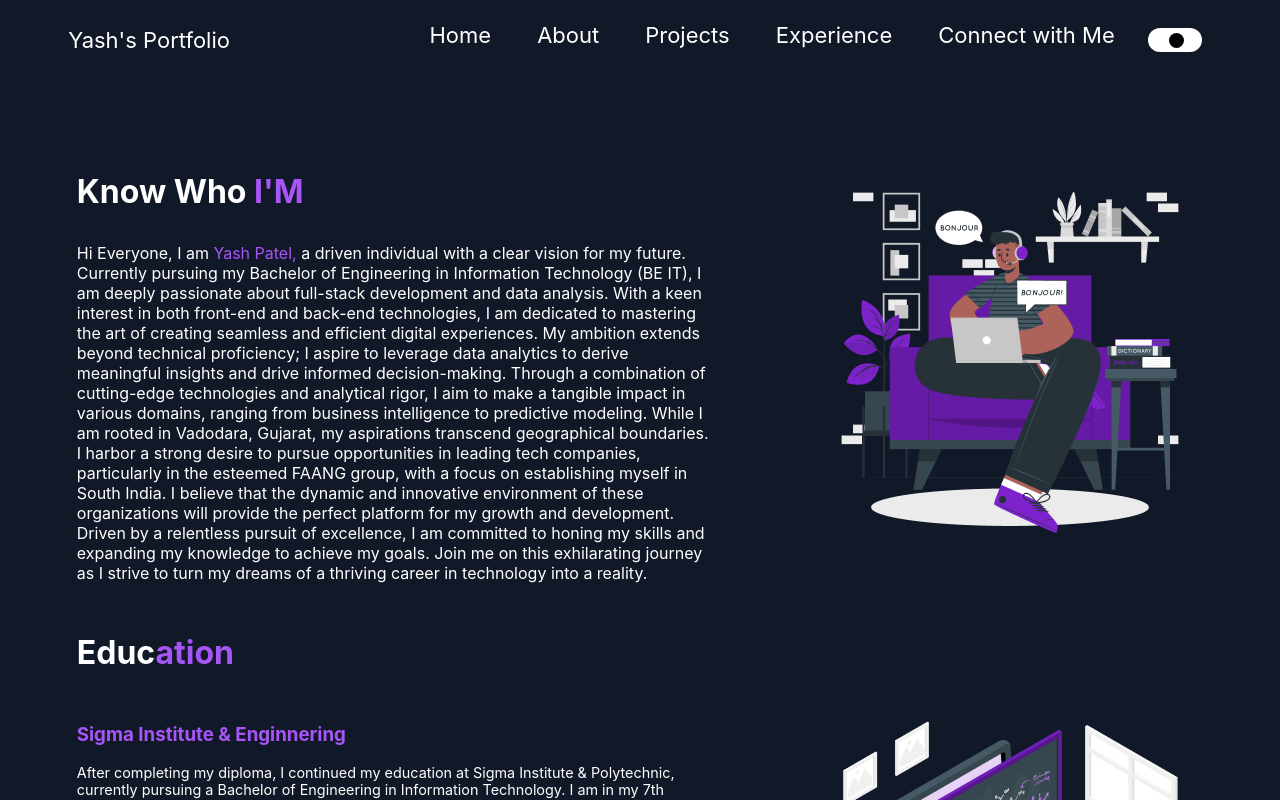
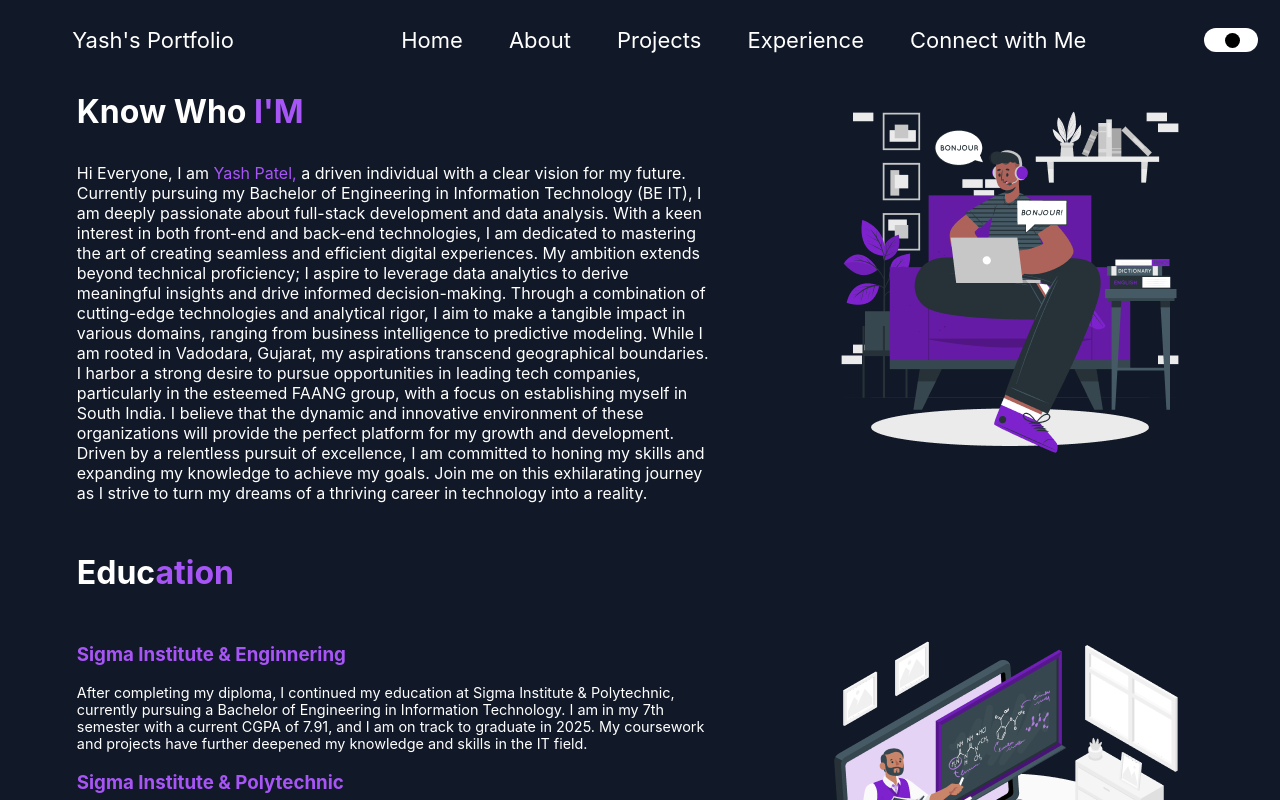
Before and after one commit to IT-YASH/Final-Portfolio, a React (Create React App) app: page / in a window 1280 px wide. Shown: the top 800 px of the page. Built offline with nearby package versions, Linux system fonts and the light colour scheme; a small style sheet from the web is missing; the HTML template or start-up script is replaced by a standard one.

Commit message:
updated the code

```diff
--- a/src/App.css
+++ b/src/App.css
@@ -1,29 +1,56 @@
+/* New CSS for sticky and transparent functionality */
+.header {
+  position: fixed;
+  top: 0;
+  width: 100%;
+  background-color: transparent;
+  color: white;
+  padding: 0 20px;
+  z-index: 1000; /* Ensure the navbar is above other content */
+}
+
+.header::before {
+  content: '';
+  position: absolute;
+  top: 0;
+  left: 0;
+  width: 100%;
+  height: 100%;
+  background-color: #111827;
+  transition: background-color 0.3s ease, backdrop-filter 0.3s ease;
+  z-index: -1; /* Ensure the pseudo-element is behind the navbar content */
+}
+
+.header.scrolled::before {
+  background-color: rgba(17, 24, 39, 0.7); /* Make it semi-transparent */
+  backdrop-filter: blur(10px); /* Add blur effect */
+}
+
+/* Existing styles */
 nav {
   font-size: 22px;
   display: flex;
   justify-content: space-around;
   align-items: center;
   height: 80px;
-  /* width: 100%; */
-  background-color:#111827;
 }
 
 nav .left {
   color: white;
 }
 
-.navigation{
+.navigation {
   align-content: center;
   justify-items: center;
   padding: 2px;
-  margin: 10px 10px;
+  margin: 10px -10px;
   background-color: white;
   border-radius: 25px;
   width: 50px;
   height: 20px;
 }
 
-.navigatebutton{
+.navigatebutton {
   width: 15px;
   margin-left: 3px;
   border-radius: 50px;
@@ -34,6 +61,7 @@ nav .left {
 nav ul {
   display: flex;
   justify-content: center;
+  align-items: center;
 }
 
 nav ul li {
@@ -52,13 +80,14 @@ nav ul li a::before {
   position: absolute;
   bottom: -2px;
   left: 0;
-  height: 2px;
+  border-radius: 30px;
+  height: 3.5px;
   background-color: white;
   transition: width 0.3s ease-in-out;
   width: 0;
 }
 
-.right{
+.right {
   display: flex;
 }
 
@@ -70,7 +99,6 @@ body {
   background-color: #111827;
   color: white;
 }
-
 
 .firstsection {
   padding: 40px 0px;
@@ -85,7 +113,6 @@ body {
   margin-right: 160px;
 }
 
-
 .lefthello,
 .leftyash,
 .webcolor {
@@ -93,45 +120,50 @@ body {
   padding: 3px 0;
 }
 
-.aboutpage{
+.aboutpage {
   padding-left: 6%;
   padding-right: 6%;
 }
 
-.about-firstsection{
+.about-firstsection {
   margin-top: 60px;
   display: flex;
   align-items: center;
 }
 
-.about-leftsection{
+.about-leftsection {
   padding-right: 100px;
 }
 
-.education{
+.education {
   margin-top: 50px;
 }
 
-
-
-.about-secleftsection{
+.about-secleftsection {
   padding-right: 100px;
 }
 
-.about-secrightsection{
+.about-secrightsection {
   align-items: center;
 }
 
-.know-who,.education{
+.know-who,
+.education {
   font-size: 2rem;
 }
 
-.i-m,.yashpatel,.action,.sigmauniversity,.Diplomasigma,.school{
+.i-m,
+.yashpatel,
+.action,
+.sigmauniversity,
+.Diplomasigma,
+.school {
   color: #a855f7;
 }
 
-.sigmainfo,.schoolinfo{
-font-size: 0.9rem;
+.sigmainfo,
+.schoolinfo {
+  font-size: 0.9rem;
 }
 
 .lefthello {
@@ -165,11 +197,11 @@ font-size: 0.9rem;
   font-size: 2rem;
 }
 
-.introcolor{
+.introcolor {
   color: #a855f7;
 }
 
-.about-secondsection{
+.about-secondsection {
   display: flex;
   padding-bottom: 10px;
 }
@@ -187,12 +219,11 @@ font-size: 0.9rem;
   width: 55%;
 }
 
-.secondrightsection{
+.secondrightsection {
   width: 35%;
 }
 
-
-.paragraph{
+.paragraph {
   color: #a855f7;
 }
 
@@ -209,7 +240,7 @@ font-size: 0.9rem;
   padding-top: 30px;
 }
 
-.images{
+.images {
   justify-content: space-evenly;
   display: flex;
   padding-top: 50px;
@@ -227,8 +258,8 @@ font-size: 0.9rem;
   width: 100%;
 }
 
-.footer{
-background-color: black;
+.footer {
+  background-color: black;
 }
 
 .footercentered-text {
@@ -253,12 +284,12 @@ background-color: black;
   color: #663399;
 }
 
-.footerlast{
+.footerlast {
   display: flex;
   padding-bottom: 10px;
   justify-content: space-around;
 }
 
-.Copyright{
+.Copyright {
   color: #a855f7;
 }
--- a/src/App.js
+++ b/src/App.js
@@ -1,14 +1,13 @@
 import React from "react";
 import Navbar from "./components/Navbar";
 import Footer from "./components/Footer";
-// import Home from "./components/Home";
-import About from "./components/About"
+import About from "./components/About";
 
 function App() {
   return (
     <>
       <Navbar />
-      <About/>
+      <About />
       {/* <Home /> */}
       <Footer />
     </>
--- a/src/components/Navbar.js
+++ b/src/components/Navbar.js
@@ -1,9 +1,26 @@
-import React from "react";
+import React, { useState, useEffect } from "react";
 import "../App.css";
 
 function Navbar() {
+  const [isScrolled, setIsScrolled] = useState(false);
+
+  useEffect(() => {
+    const handleScroll = () => {
+      if (window.scrollY > 50) {
+        setIsScrolled(true);
+      } else {
+        setIsScrolled(false);
+      }
+    };
+
+    window.addEventListener("scroll", handleScroll);
+    return () => {
+      window.removeEventListener("scroll", handleScroll);
+    };
+  }, []);
+
   return (
-    <header>
+    <header className={`header ${isScrolled ? 'scrolled' : ''}`}>
       <nav>
         <div className="left">Yash's Portfolio</div>
         <div className="right">
@@ -23,11 +40,11 @@ function Navbar() {
             <li>
               <a href="/">Connect with Me</a>
             </li>
-          <div className="navigation">
-            <div className="navigatebutton">
-            </div>
+          </ul>
+        </div>
+        <div className="navigation">
+          <div className="navigatebutton">
           </div>
-          </ul>
         </div>
       </nav>
     </header>
```
Also changed, not shown: public/logo192.png (deleted), public/logo512.png (deleted).
